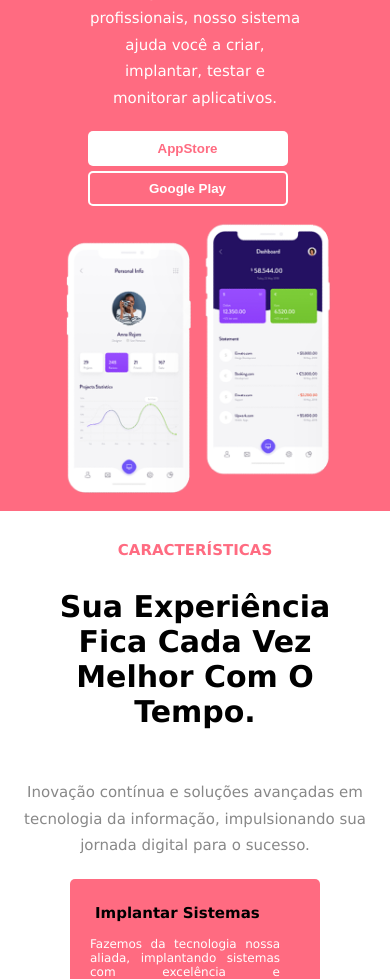
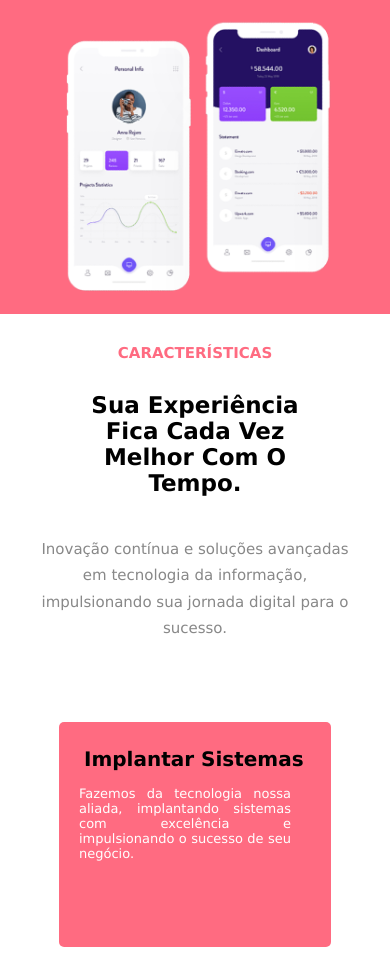
Before and after one commit to glaydson-alves/projeto-pagina-app-business, a plain HTML site: page index.html in a window 390 px wide. Shown: the part 377-1356 px from the top of the page. Drawn offline with Linux system fonts and the light colour scheme.

Commit message:
finalizado modo SMARTPHONE

```diff
--- a/src/css/style.css
+++ b/src/css/style.css
@@ -257,14 +257,21 @@ div ul li{
     }
 }
 
-/* RESPONIVO CELULAR */
-@media screen and (max-width: 767px) {
+/* modo smartphone */
+
+@media screen and (max-width: 750px) {
     body{
     grid-template-columns: 100%;
     grid-template-areas: 'header'
                          'main'
                          'footer';
     }
+
+    header{
+        margin: 5px 10px;
+
+    }
+
     header .button{
         display: none;
     }
@@ -286,23 +293,71 @@ div ul li{
         width: 200px;
     }
     main{
-        height: 170vh;
+        height: 201vh;
     }
+    main article h1{
+        margin-bottom: 5px;
+    }
+
     footer{
         padding: 50px;
+
     }
     footer h3{
         display: flex;
         flex-direction: column;
         text-align: center;
+        font-size: 25px;
     }
     small{
         font-size: 10px;
         font-weight: bolder;
+        font-size: 20px;
     }
     div ul {
         display: flex;
         flex-direction: column;
+
+    }
+     footer span  {font-size: 30px;}
+     .cards{
+        width: 450px;
+        height: 225px;
+     }
+
+    article {
+        margin: 10px;
     }
 
+    .cards span{ font-size: 20px;}
+    .cards p{font-size: 13px;}
+
+
+    main article h1{
+        padding-left: 25px;
+        padding-right: 25px;
+        font-size: 23px;
+        margin-bottom: 20px;
+    }
+    main article p{
+        padding-left: 25px;
+        padding-right: 25px;
+        margin-bottom: 50px;
+        font-size: 15px;
+    }
+    article h1{
+        font-size: 25px;
+        margin-bottom: 20px;
+
+    }
+    article p{
+        font-size: 16px;
+    }
+
+    nav{
+        padding: 0;
+        margin-bottom: 27px;
+    }
+
+
 }
```
